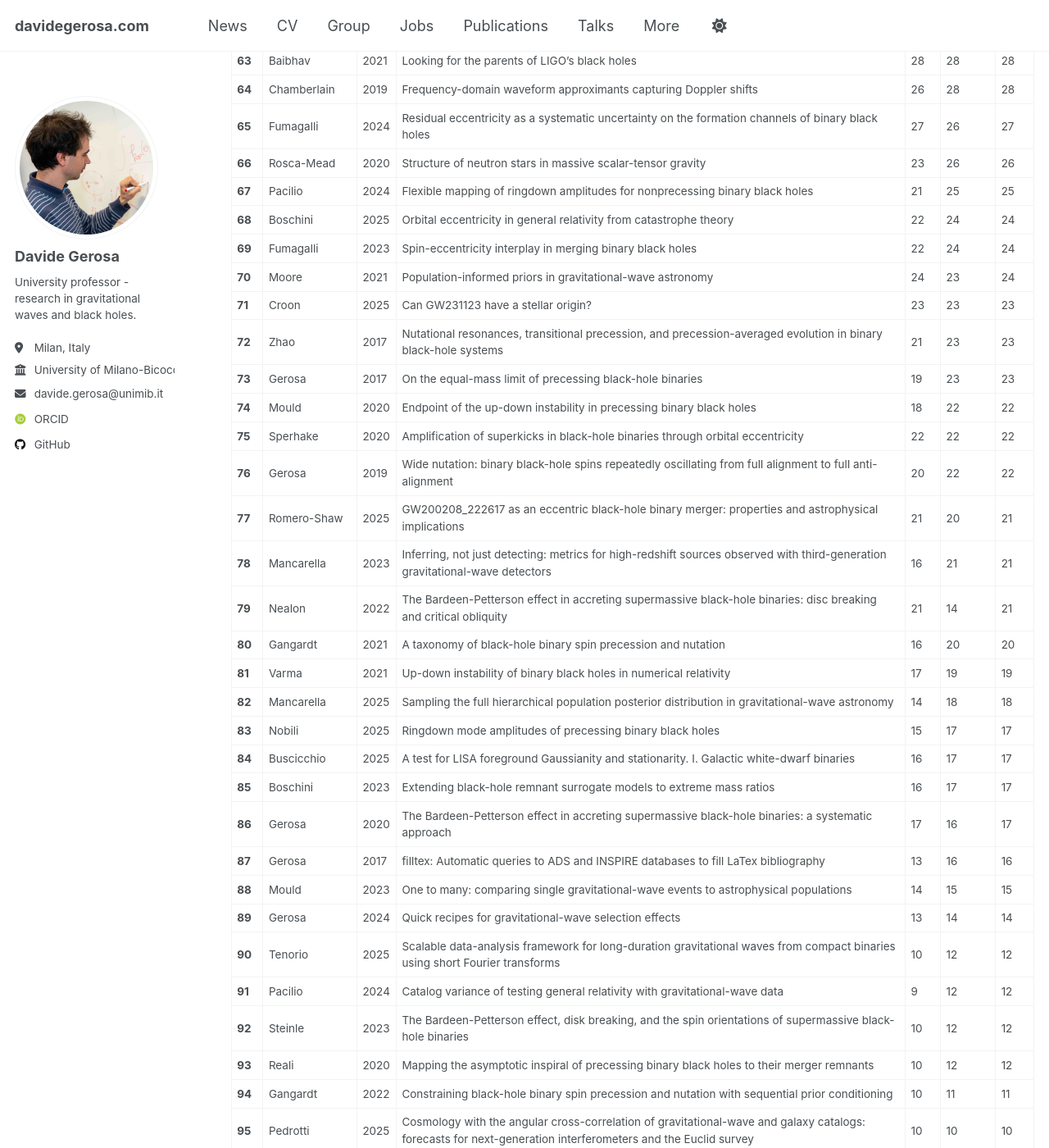
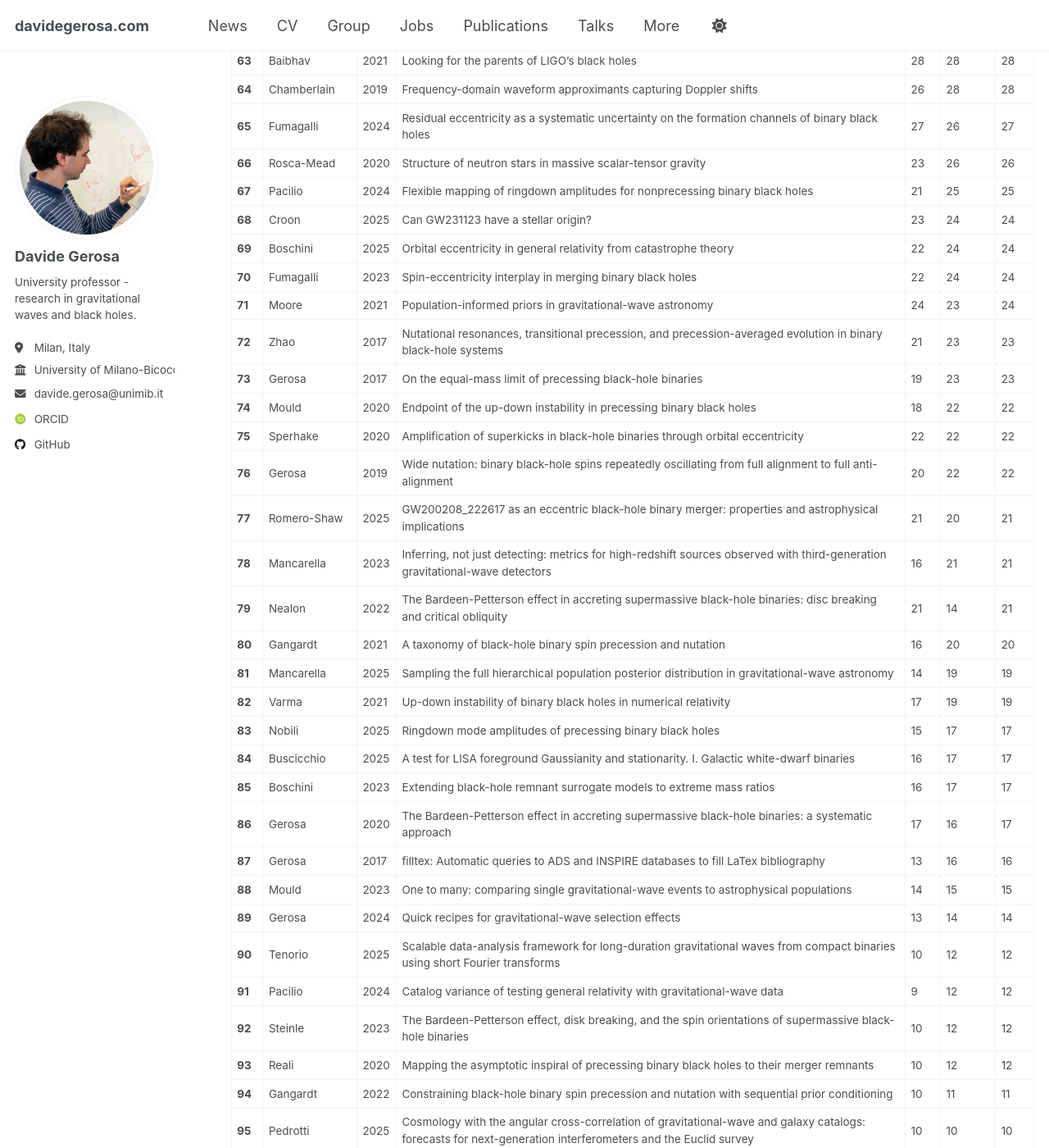
Before and after one commit to dgerosa/website, a Jekyll site: the page built from _pages/citations.md, in a window 1280 px wide and 1400 px high, scrolled down 3012 px. Shown: the whole window at 82% size. Built offline with Jekyll 4.4.1, drawn with Linux system fonts in a browser that asks for light colours; some web fonts are replaced; some of the changed text lies outside the part shown.

Commit message:
Website update from workflow

```diff
--- a/_pages/_citations.md
+++ b/_pages/_citations.md
@@ -76,10 +76,10 @@
 | **65** | Fumagalli | 2024 | Residual eccentricity as a systematic uncertainty on the formation channels of binary black holes | 27 | 26 | 27 |
 | **66** | Rosca-Mead | 2020 | Structure of neutron stars in massive scalar-tensor gravity | 23 | 26 | 26 |
 | **67** | Pacilio | 2024 | Flexible mapping of ringdown amplitudes for nonprecessing binary black holes | 21 | 25 | 25 |
-| **68** | Boschini | 2025 | Orbital eccentricity in general relativity from catastrophe theory | 22 | 24 | 24 |
-| **69** | Fumagalli | 2023 | Spin-eccentricity interplay in merging binary black holes | 22 | 24 | 24 |
-| **70** | Moore | 2021 | Population-informed priors in gravitational-wave astronomy | 24 | 23 | 24 |
-| **71** | Croon | 2025 | Can GW231123 have a stellar origin? | 23 | 23 | 23 |
+| **68** | Croon | 2025 | Can GW231123 have a stellar origin? | 23 | 24 | 24 |
+| **69** | Boschini | 2025 | Orbital eccentricity in general relativity from catastrophe theory | 22 | 24 | 24 |
+| **70** | Fumagalli | 2023 | Spin-eccentricity interplay in merging binary black holes | 22 | 24 | 24 |
+| **71** | Moore | 2021 | Population-informed priors in gravitational-wave astronomy | 24 | 23 | 24 |
 | **72** | Zhao | 2017 | Nutational resonances, transitional precession, and precession-averaged evolution in binary black-hole systems | 21 | 23 | 23 |
 | **73** | Gerosa | 2017 | On the equal-mass limit of precessing black-hole binaries | 19 | 23 | 23 |
 | **74** | Mould | 2020 | Endpoint of the up-down instability in precessing binary black holes | 18 | 22 | 22 |
@@ -89,8 +89,8 @@
 | **78** | Mancarella | 2023 | Inferring, not just detecting: metrics for high-redshift sources observed with third-generation gravitational-wave detectors | 16 | 21 | 21 |
 | **79** | Nealon | 2022 | The Bardeen-Petterson effect in accreting supermassive black-hole binaries: disc breaking and critical obliquity | 21 | 14 | 21 |
 | **80** | Gangardt | 2021 | A taxonomy of black-hole binary spin precession and nutation | 16 | 20 | 20 |
-| **81** | Varma | 2021 | Up-down instability of binary black holes in numerical relativity | 17 | 19 | 19 |
-| **82** | Mancarella | 2025 | Sampling the full hierarchical population posterior distribution in gravitational-wave astronomy | 14 | 18 | 18 |
+| **81** | Mancarella | 2025 | Sampling the full hierarchical population posterior distribution in gravitational-wave astronomy | 14 | 19 | 19 |
+| **82** | Varma | 2021 | Up-down instability of binary black holes in numerical relativity | 17 | 19 | 19 |
 | **83** | Nobili | 2025 | Ringdown mode amplitudes of precessing binary black holes | 15 | 17 | 17 |
 | **84** | Buscicchio | 2025 | A test for LISA foreground Gaussianity and stationarity. I. Galactic white-dwarf binaries | 16 | 17 | 17 |
 | **85** | Boschini | 2023 | Extending black-hole remnant surrogate models to extreme mass ratios | 16 | 17 | 17 |
```
Also changed, not shown: other parts of _pages/_citations.md (+12 -12 lines), _pages/_group.md (+1 -1 lines), _pages/_publications.md (+1 -1 lines), _pages/_talks.md (+1 -1 lines).
